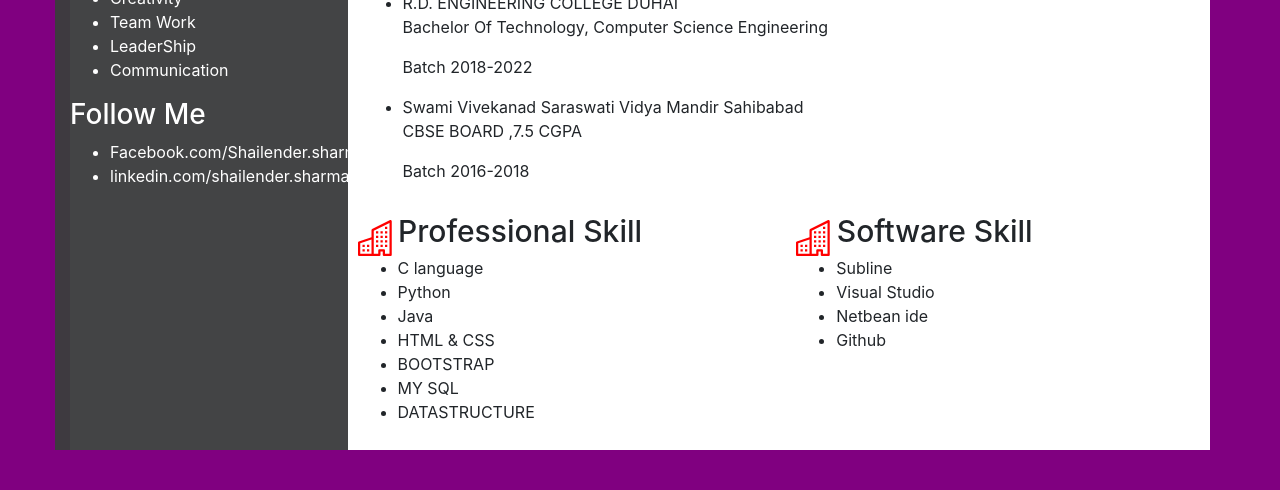
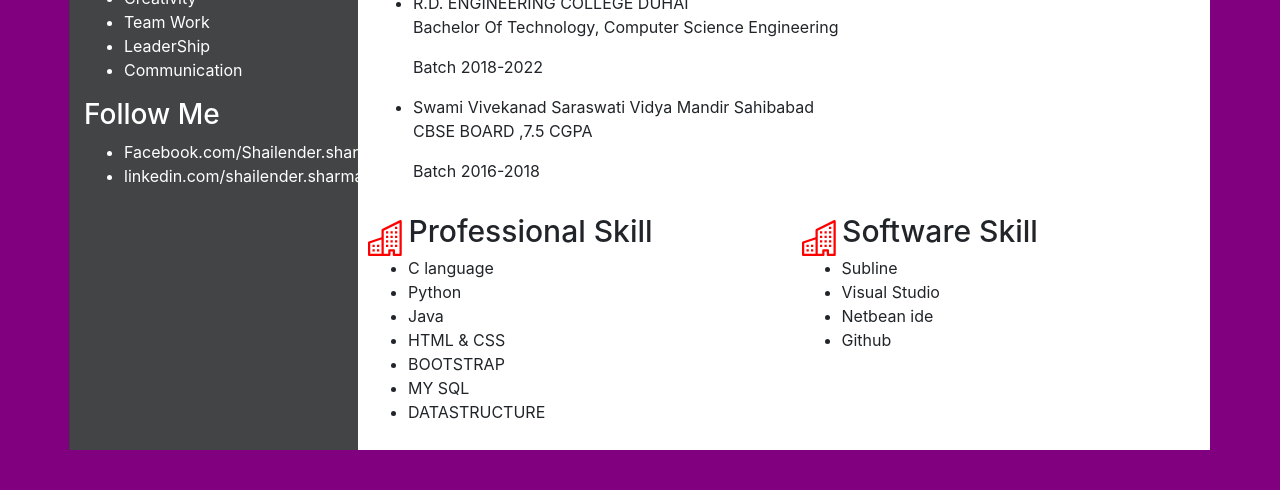
Before and after one commit to Shailender9207/resume-, a plain HTML site: page index.html in a window 1280 px wide. Shown: the part 678-1168 px from the top of the page. Drawn offline with nearby package versions, Linux system fonts and the light colour scheme.

Commit message:
Update index.html

```diff
--- a/index.html
+++ b/index.html
@@ -60,7 +60,7 @@
 			</div>
 		</div>
 		<div class="container">
-		<div class="row">
+		<div class="row" style="padding-left: 14px;">
 			<div class="col-md-3" style="background-color: #3c3d3ef5;color: white;">
 				<h3>PERSONAL SKILLS</h3>
 				<ul type="arrow">
```
